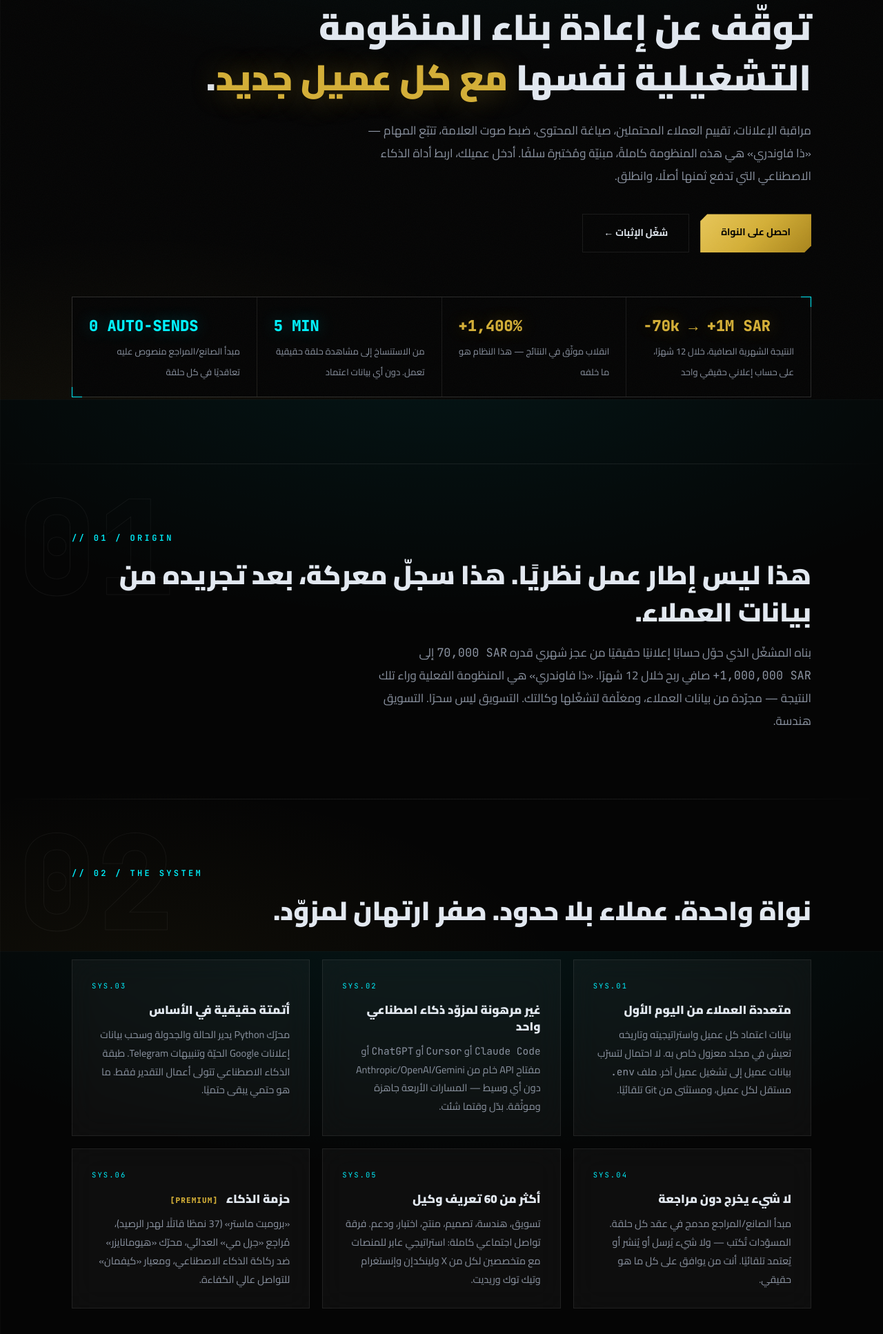
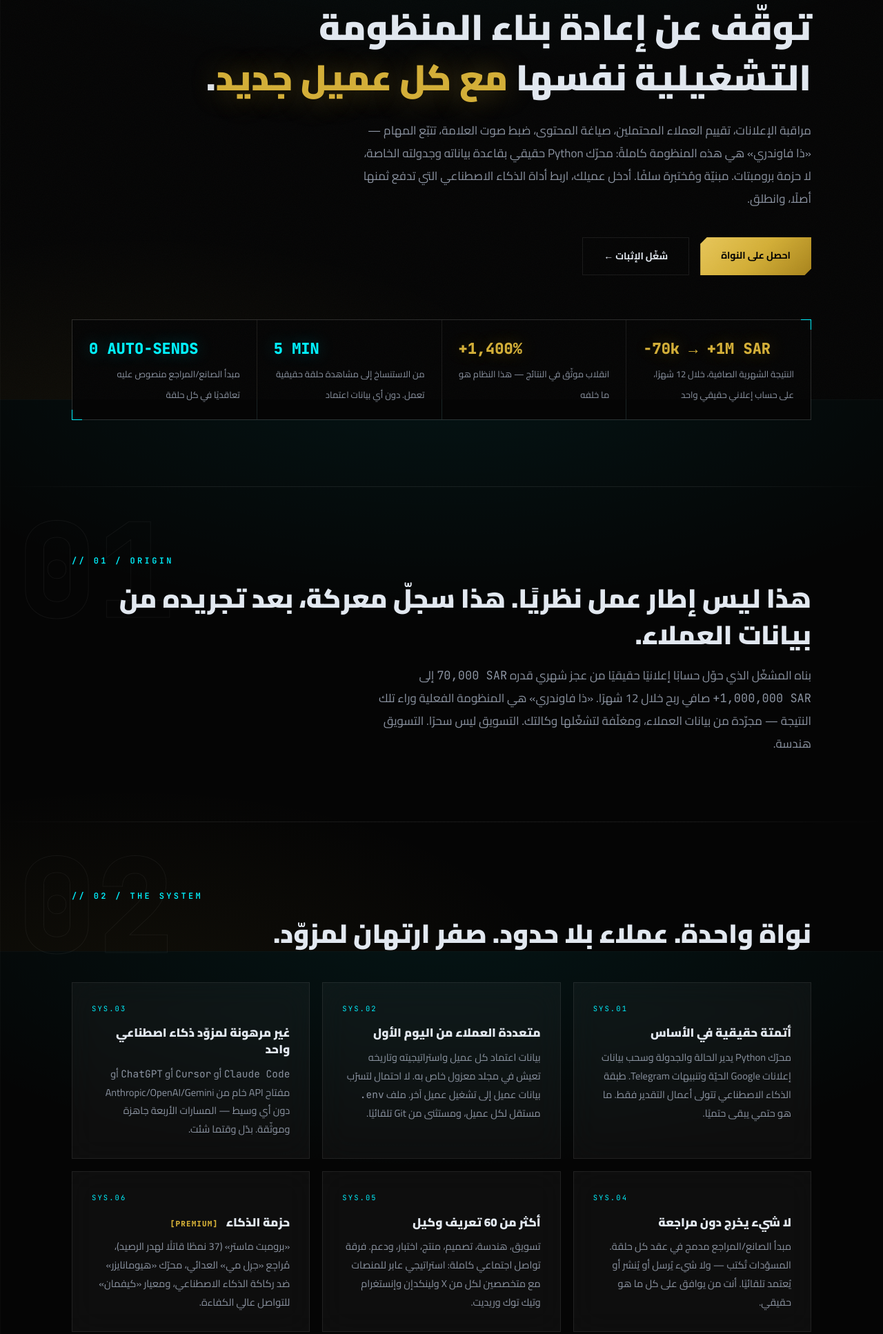
Before and after one commit to mohamedOmar11111/Growth-Architect-White-Label-Site, a plain HTML site: page ar.html in a window 1280 px wide. Shown: the part 221-2155 px from the top of the page at 69% size. Drawn offline with Linux system fonts and the light colour scheme.

Commit message:
fix: reposition copy to lead with engine, not prompt-pack framing
- Hero subhead now states "working Python engine, not a prompt pack"
  before the "plug in your AI tool" line, to avoid anchoring against
  $89 Gumroad-style prompt kits on first read
- Reordered System grid: real-automation card moved to position 1
  (was buried 3rd of 6)
- Franchise tier: added GoHighLevel $497/mo breakeven math (4 months)
  to state the actual one-time-vs-recurring value case

```diff
--- a/ar.html
+++ b/ar.html
@@ -207,7 +207,7 @@
       <span>AUTO-SEND: <b>DISABLED BY CONTRACT</b></span>
     </div>
     <h1>توقّف عن إعادة بناء المنظومة التشغيلية نفسها <em>مع كل عميل جديد</em>.</h1>
-    <p class="sub">مراقبة الإعلانات، تقييم العملاء المحتملين، صياغة المحتوى، ضبط صوت العلامة، تتبّع المهام — «ذا فاوندري» هي هذه المنظومة كاملةً، مبنيّة ومُختبرة سلفًا. أدخل عميلك، اربط أداة الذكاء الاصطناعي التي تدفع ثمنها أصلًا، وانطلق.</p>
+    <p class="sub">مراقبة الإعلانات، تقييم العملاء المحتملين، صياغة المحتوى، ضبط صوت العلامة، تتبّع المهام — «ذا فاوندري» هي هذه المنظومة كاملةً: محرّك Python حقيقي بقاعدة بياناته وجدولته الخاصة، لا حزمة برومبتات. مبنيّة ومُختبرة سلفًا. أدخل عميلك، اربط أداة الذكاء الاصطناعي التي تدفع ثمنها أصلًا، وانطلق.</p>
     <div class="cta-row">
       <a class="btn btn-gold" href="#pricing">احصل على النواة</a>
       <a class="btn btn-ghost" href="#verify">شغّل الإثبات ←</a>
@@ -240,9 +240,9 @@
       <h2>نواة واحدة. عملاء بلا حدود. صفر ارتهان لمزوّد.</h2>
     </div>
     <div class="grid">
-      <div class="card rv"><span class="idx">SYS.01</span><h3>متعددة العملاء من اليوم الأول</h3><p>بيانات اعتماد كل عميل واستراتيجيته وتاريخه تعيش في مجلد معزول خاص به. لا احتمال لتسرّب بيانات عميل إلى تشغيل عميل آخر. ملف <span class="lat">.env</span> مستقل لكل عميل، ومستثنى من Git تلقائيًا.</p></div>
-      <div class="card rv"><span class="idx">SYS.02</span><h3>غير مرهونة لمزوّد ذكاء اصطناعي واحد</h3><p><span class="lat">Claude Code</span> أو <span class="lat">Cursor</span> أو <span class="lat">ChatGPT</span> أو مفتاح API خام من Anthropic/OpenAI/Gemini دون أي وسيط — المسارات الأربعة جاهزة وموثّقة. بدّل وقتما شئت.</p></div>
-      <div class="card rv"><span class="idx">SYS.03</span><h3>أتمتة حقيقية في الأساس</h3><p>محرّك Python يدير الحالة والجدولة وسحب بيانات إعلانات Google الحيّة وتنبيهات Telegram. طبقة الذكاء الاصطناعي تتولى أعمال التقدير فقط. ما هو حتمي يبقى حتميًا.</p></div>
+      <div class="card rv"><span class="idx">SYS.01</span><h3>أتمتة حقيقية في الأساس</h3><p>محرّك Python يدير الحالة والجدولة وسحب بيانات إعلانات Google الحيّة وتنبيهات Telegram. طبقة الذكاء الاصطناعي تتولى أعمال التقدير فقط. ما هو حتمي يبقى حتميًا.</p></div>
+      <div class="card rv"><span class="idx">SYS.02</span><h3>متعددة العملاء من اليوم الأول</h3><p>بيانات اعتماد كل عميل واستراتيجيته وتاريخه تعيش في مجلد معزول خاص به. لا احتمال لتسرّب بيانات عميل إلى تشغيل عميل آخر. ملف <span class="lat">.env</span> مستقل لكل عميل، ومستثنى من Git تلقائيًا.</p></div>
+      <div class="card rv"><span class="idx">SYS.03</span><h3>غير مرهونة لمزوّد ذكاء اصطناعي واحد</h3><p><span class="lat">Claude Code</span> أو <span class="lat">Cursor</span> أو <span class="lat">ChatGPT</span> أو مفتاح API خام من Anthropic/OpenAI/Gemini دون أي وسيط — المسارات الأربعة جاهزة وموثّقة. بدّل وقتما شئت.</p></div>
       <div class="card rv"><span class="idx">SYS.04</span><h3>لا شيء يخرج دون مراجعة</h3><p>مبدأ الصانع/المراجع مدمج في عقد كل حلقة. المسوّدات تُكتب — ولا شيء يُرسل أو يُنشر أو يُعتمد تلقائيًا. أنت من يوافق على كل ما هو حقيقي.</p></div>
       <div class="card rv"><span class="idx">SYS.05</span><h3>أكثر من 60 تعريف وكيل</h3><p>تسويق، هندسة، تصميم، منتج، اختبار، ودعم. فرقة تواصل اجتماعي كاملة: استراتيجي عابر للمنصات مع متخصصين لكل من X ولينكدإن وإنستغرام وتيك توك وريديت.</p></div>
       <div class="card rv"><span class="idx">SYS.06</span><h3>حزمة الذكاء <span class="tag">[PREMIUM]</span></h3><p>«برومبت ماستر» (37 نمطًا قاتلًا لهدر الرصيد)، مُراجِع «جرِل مي» العدائي، محرّك «هيومانايزر» ضد ركاكة الذكاء الاصطناعي، ومعيار «كيفمان» للتواصل عالي الكفاءة.</p></div>
@@ -324,6 +324,7 @@
         <div class="price">$1,997<small> / دفعة واحدة</small></div>
         <ul>
           <li>كل ما في التوسّع الداخلي</li>
+          <li><b>يتعادل مع خطة GoHighLevel الشهرية ($497/mo) خلال 4 أشهر فقط</b> — دفعة واحدة، بلا رسوم منصة متكررة أبدًا</li>
           <li>إعادة بيع الوصول للمستشارين والوكالات كمنظومة «عمل جاهز» بعلامتك</li>
           <li>حقوق العلامة البيضاء — انزع الأصل، واشحن علامتك</li>
           <li>مكالمة تأهيل مع المشغّل الأصلي</li>
```
Also changed, not shown: index.html (+5 -4 lines).
